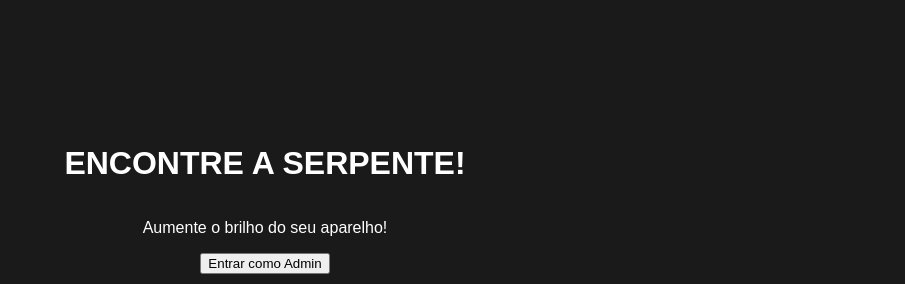
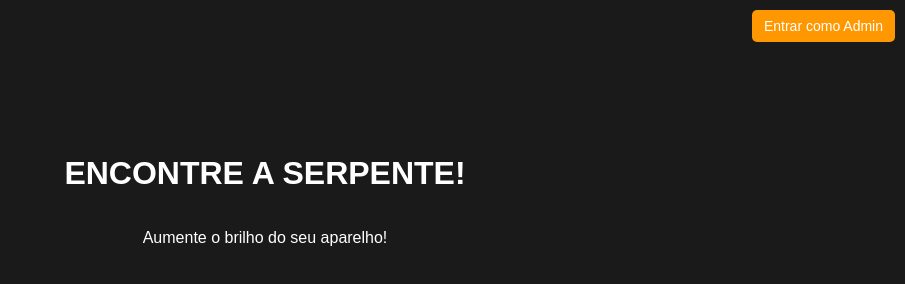
Before and after one commit to spangheri/where-is-the-snake, a plain HTML site: page index.html in a window 1280 px wide. Shown: the top 284 px of the page, without its empty margins (375-1280 px from the left). Drawn offline with Linux system fonts and the light colour scheme.

Commit message:
Adicionando login de administrador e bloqueio de múltiplas jogadas

```diff
--- a/index.html
+++ b/index.html
@@ -7,12 +7,14 @@
     <link rel="stylesheet" href="style.css">
 </head>
 <body>
+    <!-- Container para os botões no canto superior direito -->
+    <div id="admin-controls">
+        <button id="admin-login" onclick="pedirSenha()">Entrar como Admin</button>
+        <button id="admin-logout" onclick="sairAdmin()" style="display: none;">Sair</button>
+    </div>
+
     <h1>ENCONTRE A SERPENTE!</h1>
     <p>Aumente o brilho do seu aparelho!</p>
-
-    <!-- Botões de Login/Logout -->
-    <button id="admin-login" onclick="pedirSenha()">Entrar como Admin</button>
-    <button id="admin-logout" onclick="sairAdmin()" style="display: none;">Sair</button>
 
     <!-- Temporizador visual -->
     <p id="timer">TEMPO RESTANTE: 10 SEGUNDOS</p>
--- a/script.js
+++ b/script.js
@@ -20,22 +20,24 @@ const rois = [
     { x: 1312, y: 1148, width: 512, height: 540 }
 ];
 
-// ⚡ Verifica se o jogador é admin ou já jogou
+// ⚡ Verifica se o jogador já jogou e não é admin
 const JOGADOR_AUTORIZADO = localStorage.getItem("admin") === "true";
+
 if (!JOGADOR_AUTORIZADO && localStorage.getItem("jogou")) {
     alert("Você já jogou! O jogo só pode ser jogado uma vez.");
-    document.body.innerHTML = "<h1>Obrigado por jogar!</h1>";
+    document.getElementById("game-container").innerHTML = "<h1>Obrigado por jogar!</h1>";
 } else if (!JOGADOR_AUTORIZADO) {
-    localStorage.setItem("jogou", "true"); // Marca que o jogador já jogou
+    localStorage.setItem("jogou", "true");
 }
 
 // 🚀 Função para pedir senha e autorizar admin
 function pedirSenha() {
     const senha = prompt("Digite a senha de administrador:");
-    if (senha === "senha_12") { // Altere para sua senha real
+    if (senha === "senha_12") {  // Substitua pela sua senha real
         localStorage.setItem("admin", "true");
         alert("Acesso concedido! Você pode jogar quantas vezes quiser.");
         verificarAdmin();
+        location.reload(); // Recarrega a página
     } else {
         alert("Senha incorreta!");
     }
@@ -105,7 +107,7 @@ function startTimer() {
 function nextImage() {
     if (currentIndex >= images.length - 1) {
         alert("Fim do jogo! Obrigado por jogar.");
-        document.body.innerHTML = "<h1>Obrigado por jogar!</h1>";
+        document.getElementById("game-container").innerHTML = "<h1>Obrigado por jogar!</h1>";
         return;
     }
 
--- a/style.css
+++ b/style.css
@@ -40,4 +40,23 @@ body {
 
 h1, p {
     color: #ffffff; /* Texto do título e parágrafo em branco */
+
+}#admin-controls {
+    position: absolute;
+    top: 10px;
+    right: 10px;
 }
+
+#admin-login, #admin-logout {
+    padding: 8px 12px;
+    font-size: 14px;
+    border: none;
+    cursor: pointer;
+    background-color: #ff9800;
+    color: white;
+    border-radius: 5px;
+}
+
+#admin-login:hover, #admin-logout:hover {
+    background-color: #e68900;
+}
```
